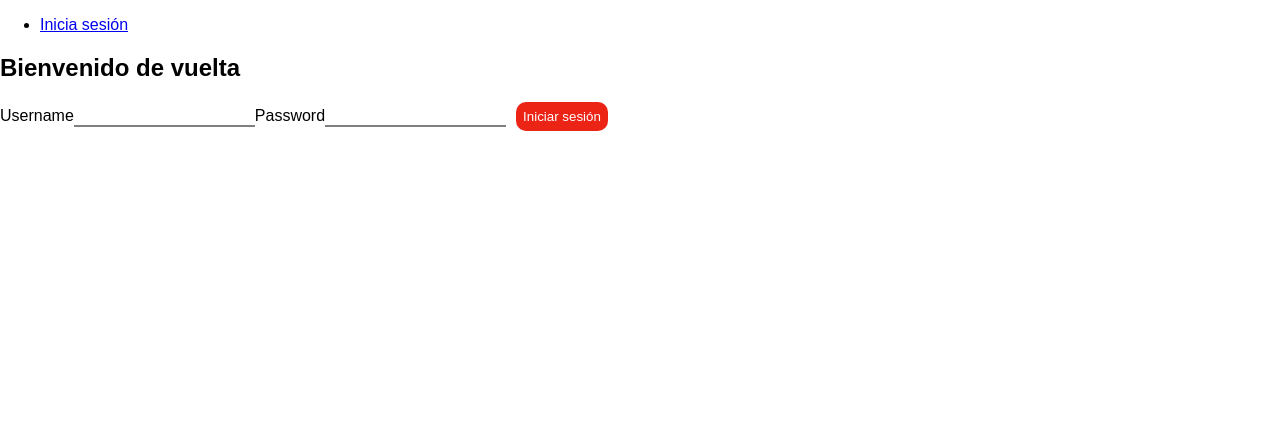
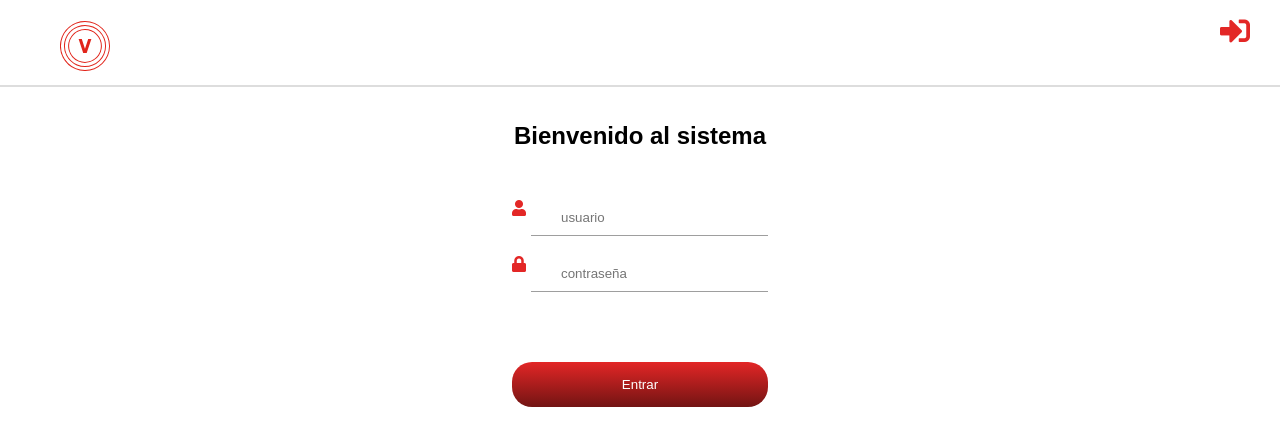
Before and after one commit to omargrek21/fullstack-patients-app, a React (Create React App) app in the folder patients-frontend/: page /signin in a window 1280 px wide. Shown: the top 446 px of the page. Built offline with nearby package versions, Linux system fonts and the light colour scheme.

Commit message:
some css styles added

```diff
--- a/patients-frontend/package.json
+++ b/patients-frontend/package.json
@@ -14,6 +14,7 @@
     "redux": "^4.0.0",
     "redux-thunk": "^2.3.0"
   },
+  "proxy": "http://localhost:3001",
   "scripts": {
     "start": "react-scripts start",
     "build": "react-scripts build",
--- a/patients-frontend/public/index.html
+++ b/patients-frontend/public/index.html
@@ -10,6 +10,7 @@
     -->
     <link rel="manifest" href="%PUBLIC_URL%/manifest.json">
     <link rel="shortcut icon" href="%PUBLIC_URL%/favicon.ico">
+    <link rel="stylesheet" href="https://use.fontawesome.com/releases/v5.3.1/css/all.css" integrity="sha384-mzrmE5qonljUremFsqc01SB46JvROS7bZs3IO2EmfFsd15uHvIt+Y8vEf7N7fWAU" crossorigin="anonymous">
     <!--
       Notice the use of %PUBLIC_URL% in the tags above.
       It will be replaced with the URL of the `public` folder during the build.
--- a/patients-frontend/src/Data.css
+++ b/patients-frontend/src/Data.css
@@ -18,15 +18,14 @@
 }
 
 .tableHead{
-    background-color: gray !important;
-    color:white;
+    color:#000000;
     font-size: 18px;
 }
 .even{
-   background-color:#E6E6E6;
+   background-color: rgba(242,242,242,0.5);
 }
 .odd{
-   background-color:#fff;
+   background-color: rgba(242,242,242,0.5);
 }
 td{
     padding:10px;
@@ -36,7 +35,7 @@ td{
 th{
     padding:10px;
 }
-button{
+buttonRed{
     background: #EB2416;
     color: white;
     border: 2px solid transparent;
@@ -44,8 +43,22 @@ button{
     margin-left: 10px;
     padding: 5px;
 }
-input{
+/*input{
     border: none;
     border-bottom: 2px solid gray;
     background: transparent;
+} */
+
+.upload{
+    background: transparent;
+    padding: 10px 35px;
+    color: #E32726;
+    text-transform: uppercase;
+    margin-top: 40px;
+    border: 1px solid #E32726;
+    margin-right: 30px;
 }
+
+.lighter{
+    font-weight: lighter !important;
+}
--- /dev/null
+++ b/patients-frontend/src/components/Auth.css
@@ -0,0 +1,60 @@
+.authContainer{
+    display:flex;
+    flex-direction:column;
+    text-align: center;
+}
+.authForm{
+    display:flex;
+    flex-direction:column;
+    text-align: center;
+    align-items:center;
+    margin-top:30px;
+}
+.fieldContainer{
+    display:flex;
+    flex-direction:row;
+}
+.loginInputs{
+    border:none;
+    border-bottom:1px solid #9e9e9e;
+    border-radius: 0px;
+    margin: 0px 0px 20px 5px;
+}
+label{
+    color:#E32726;;
+}
+
+.btn {
+    cursor:pointer;
+    width: 20%;
+    height: 45px;
+    background: -webkit-linear-gradient(top, rgba(227,38,38,1) 0%, rgba(114,20,19,1) 100%);
+    color: #FFF;
+    border: none;
+    border-radius: 20px;
+    margin: auto;
+    display: block;
+    top: 50px;
+    position: relative;
+    margin-bottom: 110px;
+    overflow: hidden;
+    transition: .5s ease;
+}
+.btn:hover{
+    background: #FFF;
+    color: #E32726;
+    border: 1px solid #E32726;
+    margin: auto;
+    display: block;
+    top: 50px;
+    position: relative;
+    margin-bottom: 110px;
+    padding: 0px 55px;
+}
+
+.errormsg{
+    /*color: #D8000C;
+    background-color: #FFBABA;*/
+    color:#ff0033;
+    margin-bottom:50px;
+}
--- a/patients-frontend/src/components/AuthForm.js
+++ b/patients-frontend/src/components/AuthForm.js
@@ -1,4 +1,5 @@
 import React, { Component } from "react";
+import './Auth.css';
 
 class AuthForm extends Component {
   constructor(props) {
@@ -37,34 +38,38 @@ class AuthForm extends Component {
     } = this.props;
 
     return (
-      <div>
-        <div className="row justify-content-md-center text-center">
-          <div className="col-md-6">
-            <form onSubmit={this.handleSubmit}>
+      <div className='authContainer'>
         <h2>{heading}</h2>
+        <form className='authForm' onSubmit={this.handleSubmit}>
           {errors.message && (
-                <div className="alert alert-danger">{errors.message}</div>
+            <div className="errormsg"><i class="fas fa-exclamation-triangle"></i> {errors.message}</div>
           )}
-              <label htmlFor="username">Username</label>
+          <div className='fieldContainer'>
+            <label htmlFor="username"><i class="fas fa-user"></i></label>
             <input
+              className='loginInputs'
               autoComplete="off"
-                className="form-control"
               id="username"
               name="username"
               onChange={this.handleChange}
               type="text"
+              placeholder="usuario"
               value={username}
             />
-              <label htmlFor="password">Password</label>
+          </div>
+          <div className='fieldContainer'>
+            <label htmlFor="password"><i class="fas fa-lock"></i></label>
             <input
+              className='loginInputs'
               autoComplete="off"
-                className="form-control"
               id="password"
               name="password"
+              placeholder="contraseña"
               onChange={this.handleChange}
               type="password"
               value={password}
             />
+          </div>
           {signUp && (
             <div>
               <label htmlFor="username">Username</label>
@@ -80,15 +85,12 @@ class AuthForm extends Component {
 
             </div>
           )}
-              <button
+          <button className='btn'
             type="submit"
-                className="btn btn-primary btn-block btn-lg"
           >
             {buttonText}
           </button>
         </form>
-          </div>
-        </div>
       </div>
     );
   }
--- a/patients-frontend/src/containers/Data.js
+++ b/patients-frontend/src/containers/Data.js
@@ -34,8 +34,8 @@ class Data extends Component {
       ));
 
       return(
-        <div style={{textAlign:'center'}}>
-        {this.props.currentUser.user.email === 'operez@grupov.com.ve' && (<Link to='/upload'> Upload new Data </Link>)}
+        <div style={{textAlign:'center', marginTop:'50px'}}>
+        {this.props.currentUser.user.role === 'admin' && (<Link className='upload' to='/upload'> <i class="fas fa-cloud-upload-alt"> <span className='lighter'> CARGAR DATA </span></i> </Link>)}
           {this.props.searchType.type === 'gps' ? (
             <div className="data">
               <h3> Usuario LifeAlert (TrackerGPS): {this.props.messages.patients} </h3>
@@ -78,7 +78,7 @@ class Data extends Component {
                     {patients}
                   </tbody>
               </table>
-              <h3> Beneficiarios: {this.props.messages.beneficiaries} </h3>
+              <h3 style={{fontWeight:'lighter', marginTop:'50px'}}> Beneficiarios: {this.props.messages.beneficiaries} </h3>
               <table className="dataTable">
                 <thead className="tableHead">
                   <tr>
--- a/patients-frontend/src/containers/Main.js
+++ b/patients-frontend/src/containers/Main.js
@@ -27,8 +27,8 @@ const Main = props => {
                 removeError={removeError}
                 errors={errors}
                 onAuth={authUser}
-                buttonText="Iniciar sesión"
-                heading="Bienvenido de vuelta"
+                buttonText="Entrar"
+                heading="Bienvenido al sistema"
                 {...props}
               />
             );
--- /dev/null
+++ b/patients-frontend/src/containers/Navbar.css
@@ -0,0 +1,47 @@
+.header{
+    display:flex;
+    flex-direction:row;
+    justify-content:space-between;
+    background-color: #fff;
+    border-bottom: 1px solid #ddd;
+    padding-bottom: 10px;
+    box-shadow: 0px 1px #ddd;
+}
+
+.final-buttons{
+    margin-right: 15px;
+    padding-right: 15px;
+    font-size: 20px;
+    cursor:pointer;
+}
+
+ul{
+    list-style: none;
+}
+
+.logo-container img{
+    width: 50px;
+    margin: 5px 0 0 20px;
+    cursor: pointer;
+}
+input{
+    border-bottom: none;
+    background: transparent;
+    border: 1px solid #E32726;
+    border-radius: 20px;
+    padding: 0px 30px;
+    height: 35px;
+}
+
+.tuleke{
+    background-color:transparent;
+    border:none;
+    color:#E32726;
+    cursor:pointer;
+    font-size: 20px;
+}
+
+.fa-sign-in-alt{
+    font-size: 30px;
+    color:#E32726 !important;
+}
--- a/patients-frontend/src/containers/Navbar.js
+++ b/patients-frontend/src/containers/Navbar.js
@@ -3,6 +3,8 @@ import { Link } from "react-router-dom";
 import { connect } from "react-redux";
 import { logout } from "../store/actions/auth";
 import  Search  from './Search'
+import './Navbar.css';
+import logo from './logo-1.svg';
 
 class Navbar extends Component {
   logout = e => {
@@ -11,29 +13,20 @@ class Navbar extends Component {
   };
   render() {
     return (
-      <nav className="navbar navbar-expand">
-        <div className="container-fluid">
-          <div className="navbar-header">
-
-          </div>
+      <div>
         {this.props.currentUser.isAuthenticated ? (
-            <div>
-               <Search className="findForm" onData = {this.handleData} />
-               <ul className="nav navbar-nav navbar-right">
-                <li>
-                  <a onClick={this.logout}>Log out</a>
-                </li>
+          <ul className='header'>
+            <li className='logo-container'><img src={logo} alt="Venemergencia"/></li>
+            <li className='search'><Search className="findForm" onData = {this.handleData} /></li>
+            <li className='final-buttons'><a onClick={this.logout}>{this.props.currentUser.user.username} <i class="fas fa-power-off"></i></a></li>
           </ul>
-            </div>
         ) : (
-            <ul className="nav navbar-nav navbar-right">
-              <li>
-                <Link to="/signin">Inicia sesión</Link>
-              </li>
+          <ul className='header'>
+            <li className='logo-container'><img src={logo} alt="Venemergencia"/></li>
+            <li className='final-buttons'><Link to="/signin"><i class="fas fa-sign-in-alt"></i></Link></li>
           </ul>
         )}
       </div>
-      </nav>
     );
   }
 }
--- a/patients-frontend/src/containers/Search.js
+++ b/patients-frontend/src/containers/Search.js
@@ -28,11 +28,11 @@ import { findPatients } from "../store/actions/patients";
             <input
               type="text"
               name="dni"
-              placeholder="Introduzca CI"
+              placeholder="CI o teléfono"
               value={dni}
               onChange={(e) => this.setState({[e.target.name]: e.target.value })}
             />
-            <button type="submit">Buscar</button>
+            <button className='tuleke' type="submit"><i class="fas fa-search"></i></button>
           </form>
           {this.props.errors.message && (
             <div className="alert alert-danger">{this.props.errors.message}</div>
```
Also changed, not shown: patients-frontend/src/containers/logo-1.svg (added), 1 other file (tests, documents, lock files or other folders). Lines whose indentation alone changed are shown as unchanged.
